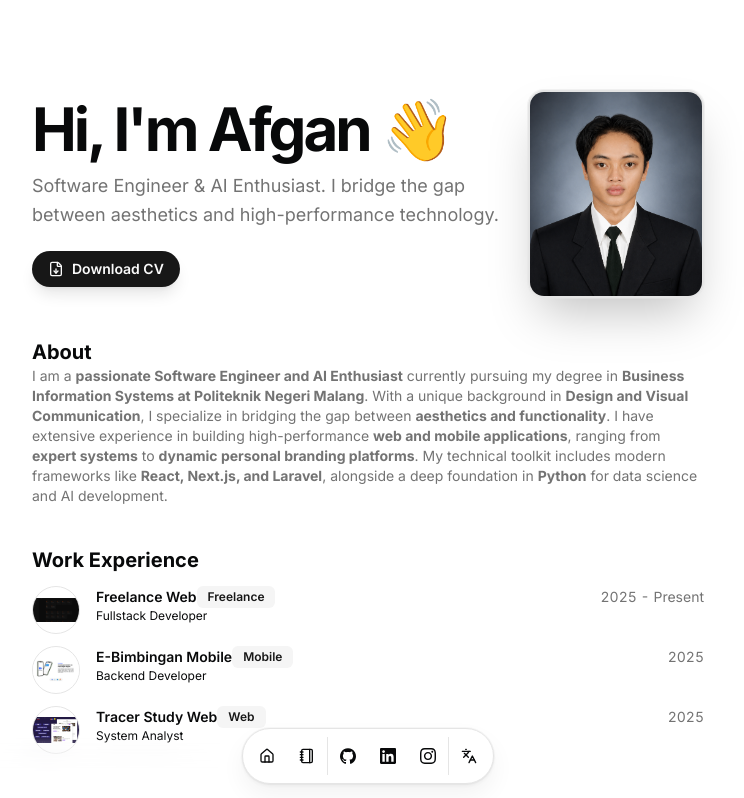
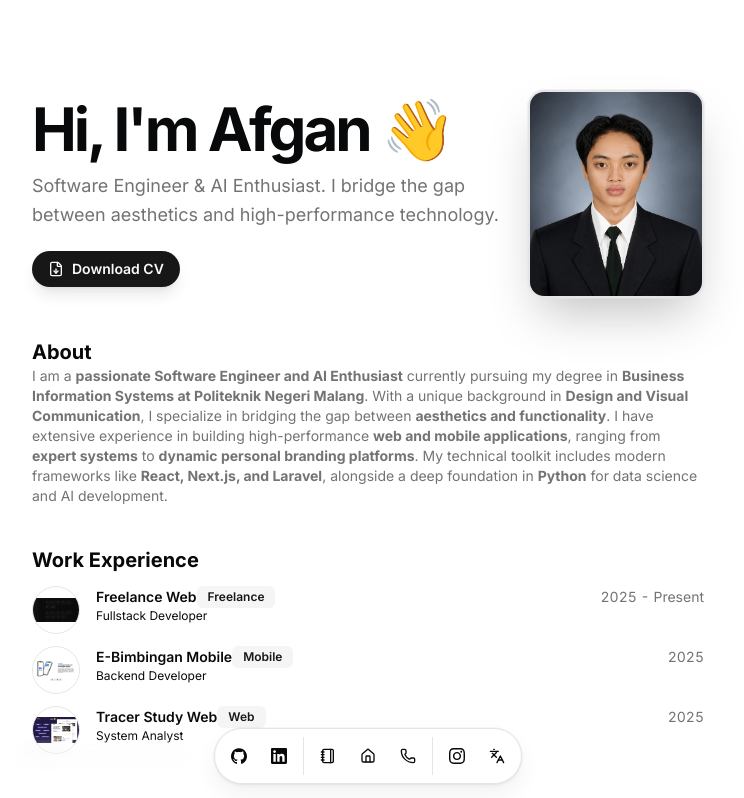
Before and after one commit to afgangalih/por2folio, a React (Vite) app: page / in a window 1280 px wide. Shown: the top 798 px of the page, without its empty margins (272-1016 px from the left). Built offline with nearby package versions, Linux system fonts and the light colour scheme.

Commit message:
style: nav

```diff
--- a/src/App.jsx
+++ b/src/App.jsx
@@ -256,7 +256,7 @@ const Page = () => {
                 <div className="flex gap-3 pt-2">
                   <Button asChild size="default" className="rounded-full gap-2 font-semibold shadow-lg hover:shadow-primary/25 hover:-translate-y-0.5 transition-all">
                     <a
-                      href="https://drive.google.com/file/d/1IAerGr5YLksRRonMZvUfVoT9XAEJzrWJ/view?usp=sharing"
+                      href="https://drive.google.com/file/d/1y_rb-L3l5gMeMOse02aKOfLmzEAmDD5r/view?usp=sharing"
                       target="_blank"
                       rel="noopener noreferrer"
                     >
--- a/src/components/navbar.jsx
+++ b/src/components/navbar.jsx
@@ -10,71 +10,94 @@ import {
 import { DATA } from "@/data/resume";
 import { cn } from "@/lib/utils";
 import { useLanguage } from "@/context/LanguageContext";
-import { Languages } from "lucide-react";
+import { Languages, Phone } from "lucide-react";
 
 export default function Navbar() {
   const { t, lang, toggleLanguage } = useLanguage();
+
+  // Pre-define icons to avoid JSX member expression errors
+  const HomeIcon = DATA.navbar[0].icon;
+  const ProjectsIcon = DATA.navbar[1].icon;
 
   return (
     <div className="pointer-events-none fixed inset-x-0 bottom-0 z-30 mx-auto mb-4 flex origin-bottom h-full max-h-14">
       <div className="fixed bottom-0 inset-x-0 h-16 w-full bg-background to-transparent backdrop-blur-lg [-webkit-mask-image:linear-gradient(to_top,black,transparent)] dark:bg-background"></div>
       <Dock className="z-50 pointer-events-auto relative mx-auto flex min-h-full h-full items-center px-1 bg-background [box-shadow:0_0_0_1px_rgba(0,0,0,.03),0_2px_4px_rgba(0,0,0,.05),0_12px_24px_rgba(0,0,0,.05)] transform-gpu dark:[border:1px_solid_rgba(255,255,255,.1)] dark:[box-shadow:0_-20px_80px_-20px_#ffffff1f_inset] ">
-        {DATA.navbar.map((item) => (
-          <DockIcon key={item.href}>
-            <Tooltip>
-              <TooltipTrigger asChild>
-                <a
-                  href={item.href}
-                  className={cn(
-                    buttonVariants({ variant: "ghost", size: "icon" }),
-                    "size-12"
-                  )}
-                >
-                  <item.icon className="size-4" />
-                </a>
-              </TooltipTrigger>
-              <TooltipContent>
-                <p>{t(item.label)}</p>
-              </TooltipContent>
-            </Tooltip>
-          </DockIcon>
-        ))}
-        <Separator orientation="vertical" className="h-full" />
-        {Object.entries(DATA.contact.social)
-          .filter(([_, social]) => social.navbar)
-          .map(([name, social]) => (
-            <DockIcon key={name}>
-              <Tooltip>
-                <TooltipTrigger asChild>
-                  <a
-                    href={social.url}
-                    className={cn(
-                      buttonVariants({ variant: "ghost", size: "icon" }),
-                      "size-12"
-                    )}
-                  >
-                    <social.icon className="size-4" />
-                  </a>
-                </TooltipTrigger>
-                <TooltipContent>
-                  <p>{name}</p>
-                </TooltipContent>
-              </Tooltip>
-            </DockIcon>
-          ))}
-        <Separator orientation="vertical" className="h-full py-2" />
+
+        {/* LEFT GROUP: Github, LinkedIn */}
         <DockIcon>
           <Tooltip>
             <TooltipTrigger asChild>
-              <button
-                onClick={toggleLanguage}
-                className={cn(
-                  buttonVariants({ variant: "ghost", size: "icon" }),
-                  "size-12 flex items-center justify-center"
-                )}
-              >
-                <Languages className="size-4 transition-all duration-300 hover:scale-110 active:rotate-12" />
-                <span className="sr-only">Toggle Language</span>
+              <a href={DATA.contact.social.GitHub.url} target="_blank" className={cn(buttonVariants({ variant: "ghost", size: "icon" }), "size-12")}>
+                <DATA.contact.social.GitHub.icon className="size-4" />
+              </a>
+            </TooltipTrigger>
+            <TooltipContent><p>GitHub</p></TooltipContent>
+          </Tooltip>
+        </DockIcon>
+        <DockIcon>
+          <Tooltip>
+            <TooltipTrigger asChild>
+              <a href={DATA.contact.social.LinkedIn.url} target="_blank" className={cn(buttonVariants({ variant: "ghost", size: "icon" }), "size-12")}>
+                <DATA.contact.social.LinkedIn.icon className="size-4" />
+              </a>
+            </TooltipTrigger>
+            <TooltipContent><p>LinkedIn</p></TooltipContent>
+          </Tooltip>
+        </DockIcon>
+
+        <Separator orientation="vertical" className="h-full mx-1" />
+
+        {/* CENTER GROUP: Projects, Home, Contact(Phone) */}
+        <DockIcon>
+          <Tooltip>
+            <TooltipTrigger asChild>
+              <a href="#projects" className={cn(buttonVariants({ variant: "ghost", size: "icon" }), "size-12")}>
+                <ProjectsIcon className="size-4" />
+              </a>
+            </TooltipTrigger>
+            <TooltipContent><p>{t(DATA.navbar[1].label)}</p></TooltipContent>
+          </Tooltip>
+        </DockIcon>
+        <DockIcon>
+          <Tooltip>
+            <TooltipTrigger asChild>
+              <a href="#hero" className={cn(buttonVariants({ variant: "ghost", size: "icon" }), "size-12")}>
+                <HomeIcon className="size-4" />
+              </a>
+            </TooltipTrigger>
+            <TooltipContent><p>{t(DATA.navbar[0].label)}</p></TooltipContent>
+          </Tooltip>
+        </DockIcon>
+        <DockIcon>
+          <Tooltip>
+            <TooltipTrigger asChild>
+              <a href="#contact" className={cn(buttonVariants({ variant: "ghost", size: "icon" }), "size-12")}>
+                <Phone className="size-4" />
+              </a>
+            </TooltipTrigger>
+            <TooltipContent><p>{t({ en: "Contact Me", id: "Hubungi Saya" })}</p></TooltipContent>
+          </Tooltip>
+        </DockIcon>
+
+        <Separator orientation="vertical" className="h-full mx-1" />
+
+        {/* RIGHT GROUP: Instagram, Language */}
+        <DockIcon>
+          <Tooltip>
+            <TooltipTrigger asChild>
+              <a href={DATA.contact.social.instagram.url} target="_blank" className={cn(buttonVariants({ variant: "ghost", size: "icon" }), "size-12")}>
+                <DATA.contact.social.instagram.icon className="size-4" />
+              </a>
+            </TooltipTrigger>
+            <TooltipContent><p>Instagram</p></TooltipContent>
+          </Tooltip>
+        </DockIcon>
+        <DockIcon>
+          <Tooltip>
+            <TooltipTrigger asChild>
+              <button onClick={toggleLanguage} className={cn(buttonVariants({ variant: "ghost", size: "icon" }), "size-12 flex items-center justify-center")}>
+                <Languages className="size-4 transition-all duration-300 hover:scale-110" />
               </button>
             </TooltipTrigger>
             <TooltipContent>
@@ -82,6 +105,7 @@ export default function Navbar() {
             </TooltipContent>
           </Tooltip>
         </DockIcon>
+
       </Dock>
     </div>
   );
--- a/src/index.css
+++ b/src/index.css
@@ -61,6 +61,9 @@
 }
 
 @layer base {
+  html {
+    scroll-behavior: smooth;
+  }
   :root {
     --background: 0 0% 100%;
     --foreground: 210 11.1% 3.53%;
```
Also changed, not shown: dataTeks.txt (deleted).
